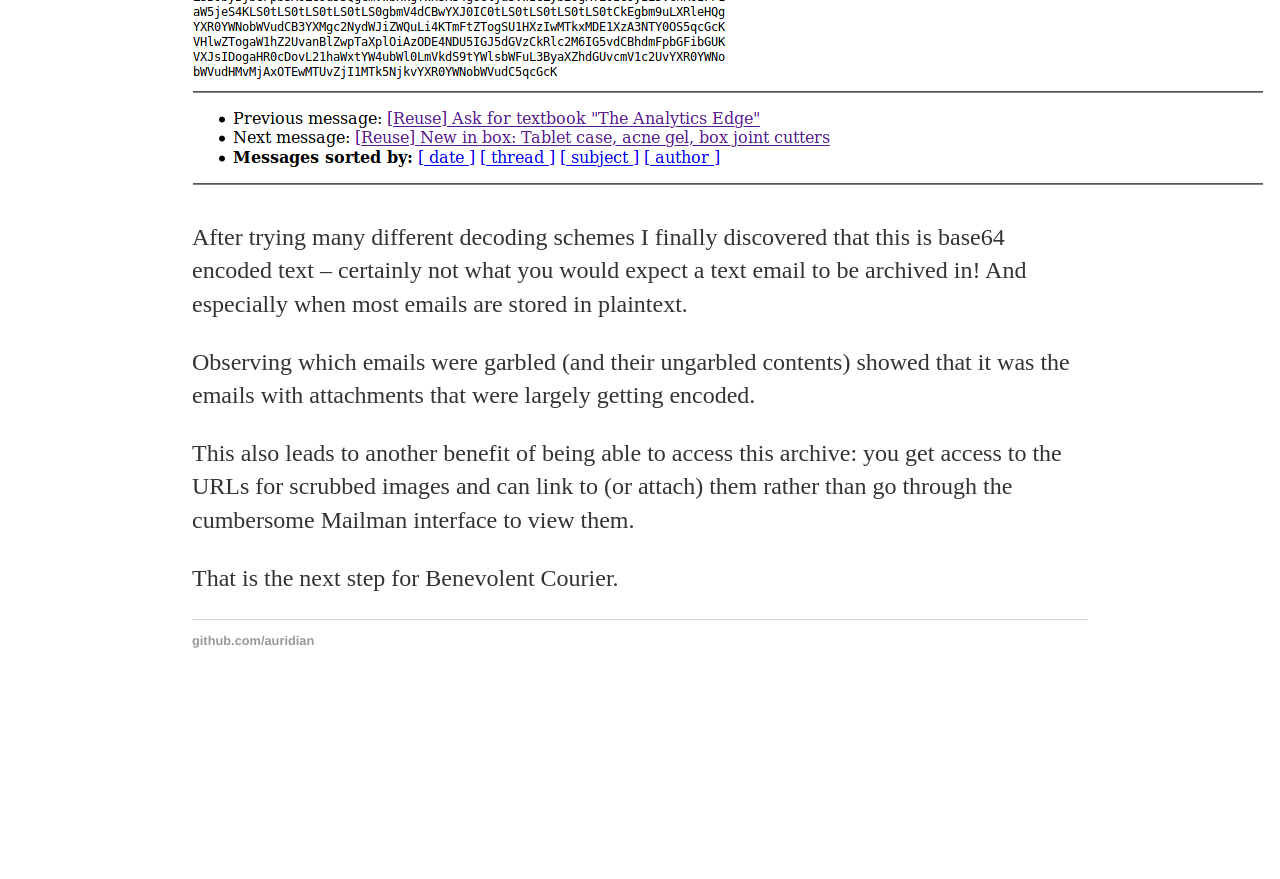
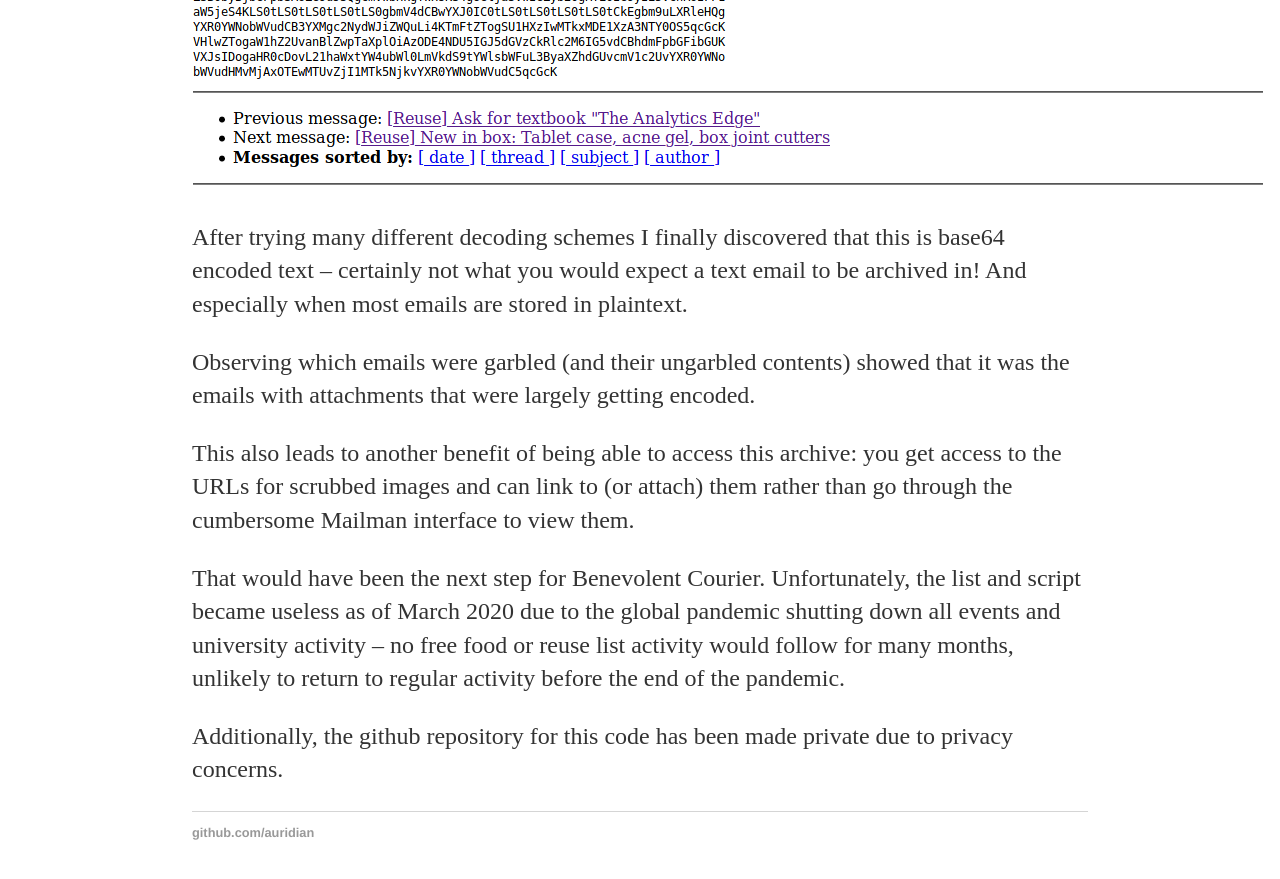
Before and after one commit to auridian/portfolio, a Jekyll site: the page built from _posts/2019-10-28-mailman.md, in a window 1280 px wide and 900 px high, scrolled down 1528 px. Shown: the top 879 px of the window. Built offline with Jekyll 4.4.1, drawn with Linux system fonts in a browser that asks for light colours; before the commit the page ends 2236 px from its top, so only the background shows below that.

Commit message:
updated bc for c19

```diff
--- a/_posts/2019-10-28-mailman.md
+++ b/_posts/2019-10-28-mailman.md
@@ -27,4 +27,6 @@ Observing which emails were garbled (and their ungarbled contents) showed that i
 
 This also leads to another benefit of being able to access this archive: you get access to the URLs for scrubbed images and can link to (or attach) them rather than go through the cumbersome Mailman interface to view them.
 
-That is the next step for Benevolent Courier.
+That would have been the next step for Benevolent Courier. Unfortunately, the list and script became useless as of March 2020 due to the global pandemic shutting down all events and university activity -- no free food or reuse list activity would follow for many months, unlikely to return to regular activity before the end of the pandemic.
+
+Additionally, the github repository for this code has been made private due to privacy concerns.
```
